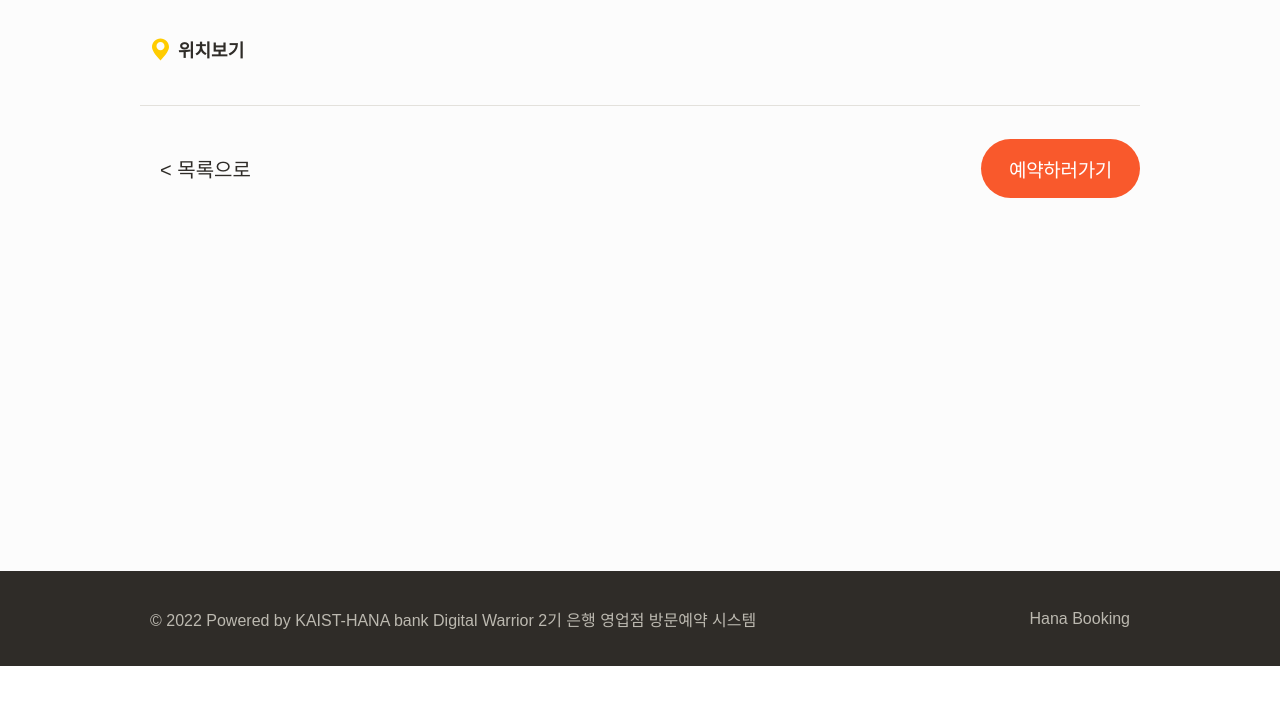
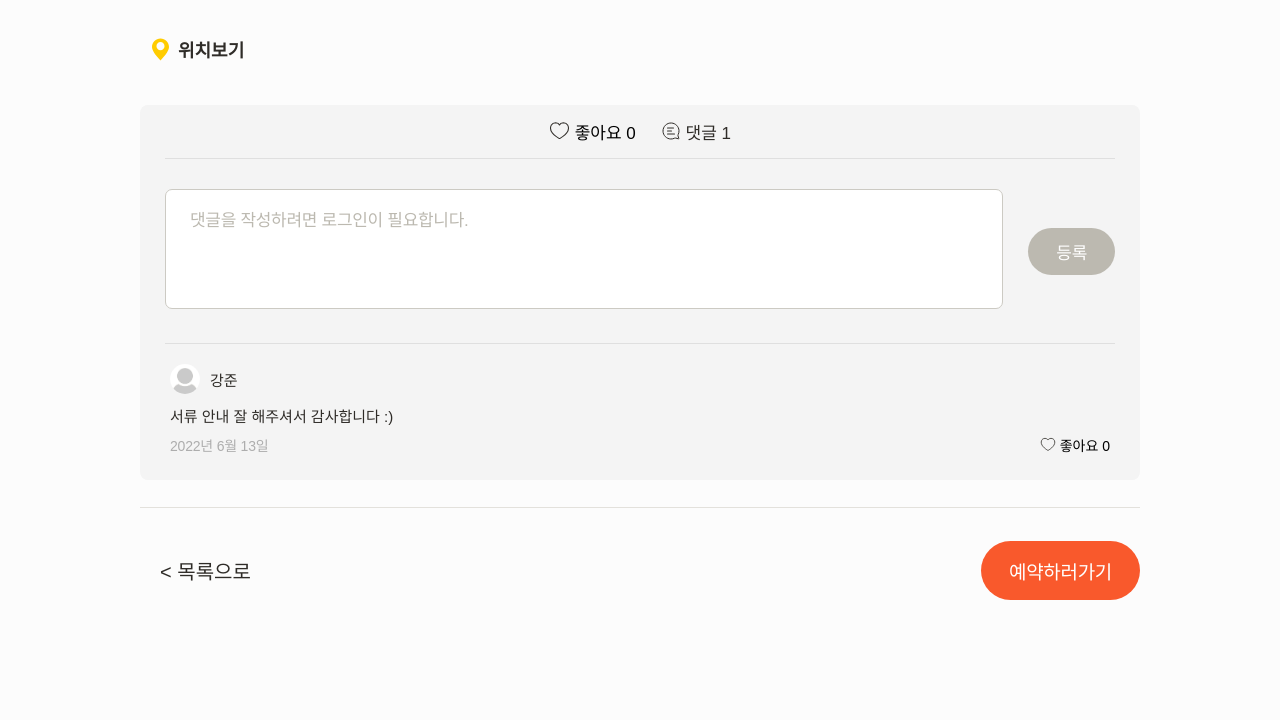
Before and after one commit to dankang09/Hana_Reservation, a Django app: page /booking/branch/2/ in a window 1280 px wide. Shown: the part 885-1605 px from the top of the page. Before the commit the page ends 1551 px from the top, so only its background shows below. Run offline with Django 3.2, Linux system fonts and the light colour scheme; data comes from the database, SQL or seed files in the repository; both versions use the stored data as it was after the commit; some libraries are stand-ins or nearby versions; some web fonts are replaced.

Commit message:
접근제어 리팩터링, 댓글작성 구현완료

```diff
--- a/booking/forms.py
+++ b/booking/forms.py
@@ -1,7 +1,7 @@
 # socket 호출하면 에러남.. 이유 알 수 없음. socket이 무슨 역할인지도 알 수 없음
 # from socket import fromshare
 from django import forms
-from booking.models import Booking
+from booking.models import Booking, Comment
 import datetime
 
 class BookingForm(forms.ModelForm):
@@ -20,3 +20,13 @@ class BookingForm(forms.ModelForm):
             # "booking_times": forms.Select,
             # "booking_task": forms.SelectMultiple,
         }
+
+class CommentForm(forms.ModelForm):
+    class Meta:
+        model = Comment
+        fields = [
+            'content',
+        ]
+        widgets = {
+            'content': forms.Textarea,
+        }
--- a/booking/models.py
+++ b/booking/models.py
@@ -15,7 +15,10 @@ class Branch(models.Model):
     branch_address = models.TextField()
     branch_image = models.ImageField(upload_to="branch_pics", blank=True)
     branch_link = models.URLField(validators=[validate_branch_link], blank=True)
-    likes = GenericRelation('Like')
+    # related_query_name은 필터조건에서만 유효, 직접 접근은 불가능
+    # ex) Like.objects.filter(comment=comment) OK
+    # ex) like.comment No!
+    likes = GenericRelation('Like', related_query_name='branch')
 
     def __str__(self):
         return self.branch_name + '(' + str(self.branch_num) + ')'
@@ -69,7 +72,7 @@ class Comment(models.Model):
     author = models.ForeignKey(User, on_delete=models.CASCADE, related_name='comments')
     #역관계, branch.comments 로 접근 가능
     comment_branch = models.ForeignKey(Branch, on_delete=models.CASCADE, related_name='comments')
-    likes = GenericRelation('Like')
+    likes = GenericRelation('Like', related_query_name='comment')
 
     def __str__(self):
         return self.content[:30]
--- a/booking/templates/booking/branch_detail.html
+++ b/booking/templates/booking/branch_detail.html
@@ -1,6 +1,7 @@
 {% extends '../login_base/base_with_navbar.html' %}
 
 {% load static %}
+{% load widget_tweaks %}
 
 {% block title %}{{ branch.branch_name }}지점 | Hana Booking{% endblock title %}
 
@@ -39,6 +40,68 @@
         </a>
     </div>
 
+    <div class="like-comment-block">
+        <div class="like-comment-header">
+          <button class="like-button">
+            <img width="21px" src="{% static 'login/icons/ic-heart.svg' %}" alt="like icon">
+            <span> 좋아요 {{ branch.likes.count }}</span>
+          </button>
+          <div class="comment-info">
+            <img src="{% static 'login/icons/ic-comment.svg' %}" alt="comment icon">
+            <span> 댓글 {{ branch.comments.count }}</span>
+          </div>
+        </div>
+
+        {% comment %} 댓글 작성 폼 {% endcomment %}
+        <form class="comment-create-form" action="{% url 'booking:comment-create' branch.id %}" method="post">
+          {% csrf_token %}
+          {% if user.is_authenticated %}
+            {{ form.content|attr:"placeholder:댓글 내용을 입력해주세요."|add_class:"cp-input" }}
+            <button class="cp-button small" type="submit">등록</button>
+          {% else %}
+            <a href="{% url 'account_login' %}?next={% url 'booking:branch-detail' branch.id %}">
+              {{ form.content|attr:"placeholder:댓글을 작성하려면 로그인이 필요합니다."|add_class:"cp-input"|attr:"disabled" }}
+            </a>
+            <button class="cp-button small secondary" type="submit" disabled=>등록</button>
+          {% endif %}
+        </form>
+
+        <div class="comment-list">
+          {% for comment in branch.comments.all %}
+            <div class="comment">
+              <div class="comment-header">
+                {% comment %} <a href="{% url 'profile' comment.author.id %}"> {% endcomment %}
+                  <div class="author">
+                    <div class="cp-avatar" style="background-image: url('{{ comment.author.profile_pic.url }}')"></div>
+                    <span>{{ comment.author.name }}</span>
+                  </div>
+                </a>
+                {% if user == comment.author %}
+                  <div class="buttons">
+                    <a href="#">삭제</a>
+                    <span> | </span>
+                    <a href="#">수정</a>
+                  </div>
+                {% endif %}
+              </div>
+              <div class="comment-content">
+                {{ comment.content|linebreaksbr }}
+              </div>
+              <div class="comment-footer">
+                <div class="comment-date">
+                  {{ comment.dt_created|date:"Y년 n월 j일" }}
+                </div>
+                <button class="like-button">
+                  <img width="16px" src="{% static 'login/icons/ic-heart.svg' %}" alt="like icon">
+                  <span> 좋아요 {{ comment.likes.count }}</span>
+                </button>
+              </div>
+            </div>
+          {% endfor %}
+        </div>
+      </div>
+
+
     <div class="footer">
         <a class="back-link" href="{% url 'booking:branch-list' %}">&lt; 목록으로</a>
         <div class="buttons">
--- a/booking/urls.py
+++ b/booking/urls.py
@@ -6,12 +6,19 @@ app_name = 'booking'
 urlpatterns = [
     path("users/<int:user_id>/", views.ProfileView.as_view(), name="profile"),
 
+    # booking
     path('<int:booking_id>/', views.BookingDetailView.as_view(), name='booking-detail'),
-    path('branch/<int:booking_id>/delete/', views.BookingDeleteView.as_view(), name='booking-delete'),
+    path('<int:booking_id>/delete/', views.BookingDeleteView.as_view(), name='booking-delete'),
 
+    # branch
     path('branch/', views.BranchView.as_view(), name='branch-list'),
     path('branch/search/', views.SearchView.as_view(), name='search'),
     path('branch/<int:branch_id>/', views.BranchDetailView.as_view(), name='branch-detail'),
     path('branch/<int:branch_id>/create/', views.BookingCreateView.as_view(), name="booking-create"),
 
+    # comment
+    path('branch/<int:branch_id>/comments/create/',
+        views.CommentCreateView.as_view(),
+        name='comment-create',
+    ),
 ]
--- a/booking/views.py
+++ b/booking/views.py
@@ -3,20 +3,17 @@ from django.shortcuts import render
 from django.urls import reverse
 from django.views.generic import ListView, DetailView, CreateView, DeleteView
 
-from braces.views import LoginRequiredMixin, UserPassesTestMixin
-
-# 이메일 인증
-from allauth.account.models import EmailAddress
-from braces.views import UserPassesTestMixin
-from login.functions import confirmation_required_redirect
+from braces.views import LoginRequiredMixin
 
 from django.db.models import Q
-from booking.models import Branch, Booking
-from booking.forms import BookingForm
+from booking.models import Branch, Booking, Comment
+from booking.forms import BookingForm, CommentForm
 
 # 프로필 구현
 from login.models import User
 
+# 리팩터링된 접근제어
+from .mixins import LoginAndVerificationRequiredMixin, LoginAndOwnershipRequiredMixin
 
 # Create your views here.
 
@@ -51,6 +48,25 @@ class BranchDetailView(DetailView):
     template_name = "booking/branch_detail.html"
     pk_url_kwarg = "branch_id"
 
+    def get_context_data(self, **kwargs):
+        context = super().get_context_data(**kwargs)
+        context['form'] = CommentForm()
+        return context
+
+
+class CommentCreateView(LoginAndVerificationRequiredMixin, CreateView):
+    http_method_names = ['post']
+    model = Comment
+    form_class = CommentForm
+
+    def form_valid(self, form):
+        form.instance.author = self.request.user
+        form.instance.comment_branch = Branch.objects.get(id=self.kwargs.get('branch_id'))
+        return super().form_valid(form)
+
+    def get_success_url(self):
+        return reverse('booking:branch-detail', kwargs={'branch_id': self.kwargs.get('branch_id')})
+
 
 class SearchView(ListView):
     model = Branch
@@ -81,15 +97,12 @@ class BookingDetailView(DetailView):
 
 # 믹스인 로직이 뷰로직보다 먼저기 때문에 믹스인을 왼쪽 파라미터로
 # 이메일 인증 추가하려면 LoginRequiredMixin 뒤에 UserPassesTestMixin 추가
-class BookingCreateView(LoginRequiredMixin, UserPassesTestMixin, CreateView):
+class BookingCreateView(LoginAndVerificationRequiredMixin, CreateView):
     model = Booking
     form_class = BookingForm
     template_name = "booking/booking_form.html"
     pk_url_kwarg = "branch_id"
     context_object_name = 'branch_id'
-
-    redirect_unauthenticated_users = True
-    raise_exception = confirmation_required_redirect
 
     def form_valid(self, form):  # 메소드 오버라이팅
         # 현재 로그인된 유저 정보를 폼에 넣기
@@ -104,25 +117,13 @@ class BookingCreateView(LoginRequiredMixin, UserPassesTestMixin, CreateView):
         user = self.request.user
         return reverse("booking:profile", args=[user.id])
 
-    # 이메일 인증
-    def test_func(self, user):
-        return EmailAddress.objects.filter(user=user, verified=True).exists()
-
 
 # 본인이 작성한 booking만 삭제가능함
-class BookingDeleteView(LoginRequiredMixin, UserPassesTestMixin, DeleteView):
+class BookingDeleteView(LoginAndOwnershipRequiredMixin, DeleteView):
     model = Booking
     template_name = "booking/booking_confirm_delete.html"
     pk_url_kwarg = "booking_id"
 
-    # 본인이 한 예약이 아니면 403 forbidden error 발생
-    raise_exception = True
-
     def get_success_url(self):
         user = self.request.user
         return reverse("booking:profile", args=[user.id])
-
-    # 본인이 한 예약인지 확인
-    def test_func(self, user):
-        booking = self.get_object()
-        return booking.booking_client == user
--- a/login/templates/login/email_confirmation_required.html
+++ b/login/templates/login/email_confirmation_required.html
@@ -2,7 +2,7 @@
 
 {% block content %}
 <div class="cp-dialog info account-password-dialog">
-  <p>리뷰를 작성하려면 이메일 인증이 필요합니다. {{ user.email }}으로 발송된 이메일을 확인하시고 이메일 인증을 완료해 주세요.</p>
+  <p>방문 예약을 하려면 이메일 인증이 필요합니다. {{ user.email }}으로 발송된 이메일을 확인하시고 이메일 인증을 완료해 주세요.</p>
   <a class="cp-button inverted button" href="{% url 'login:index' %}">홈으로 이동</a>
 </div>
 {% endblock content %}
```
Also changed, not shown: booking/mixins.py (added, +29 -0 lines), db.sqlite3.
